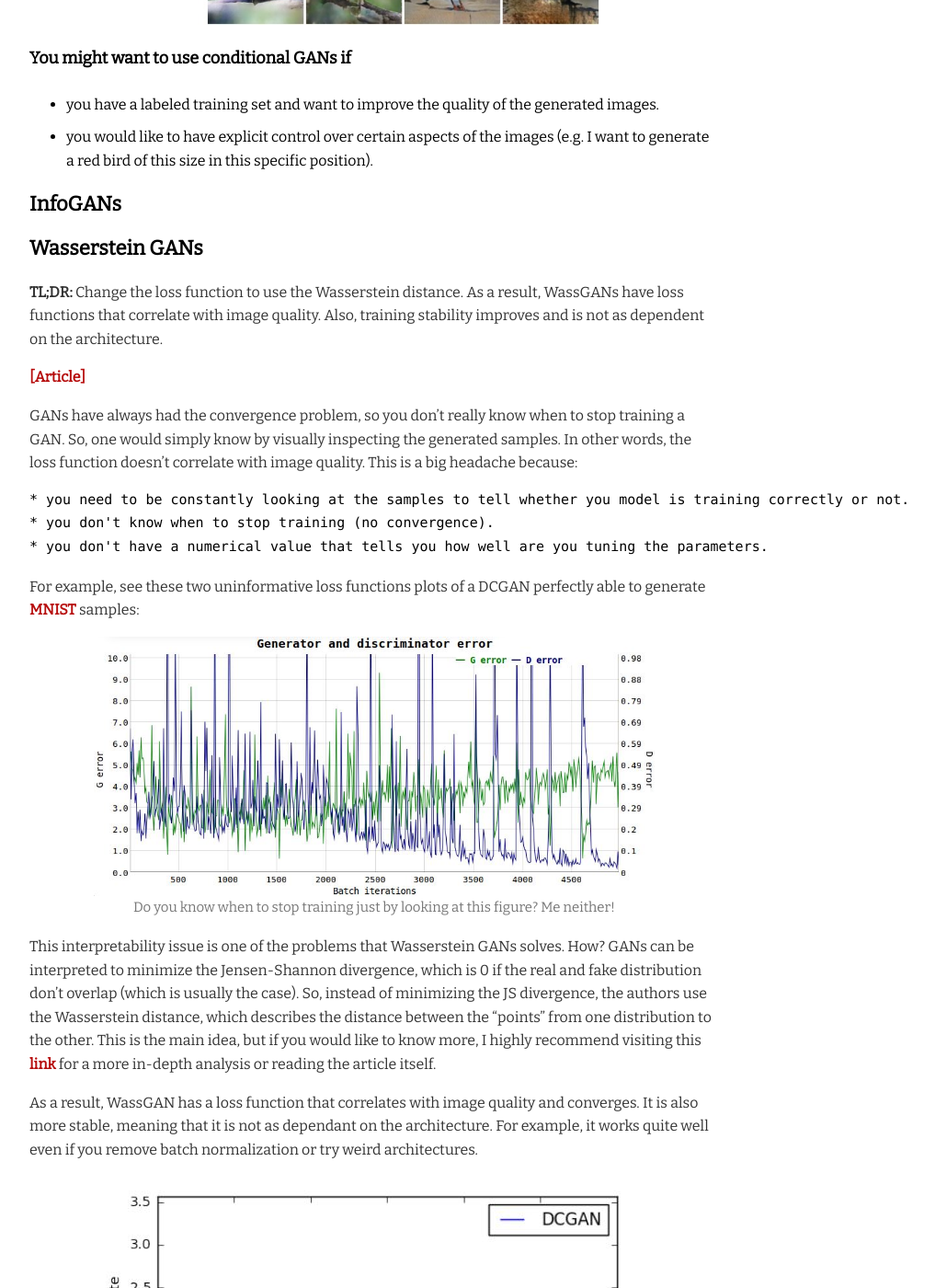
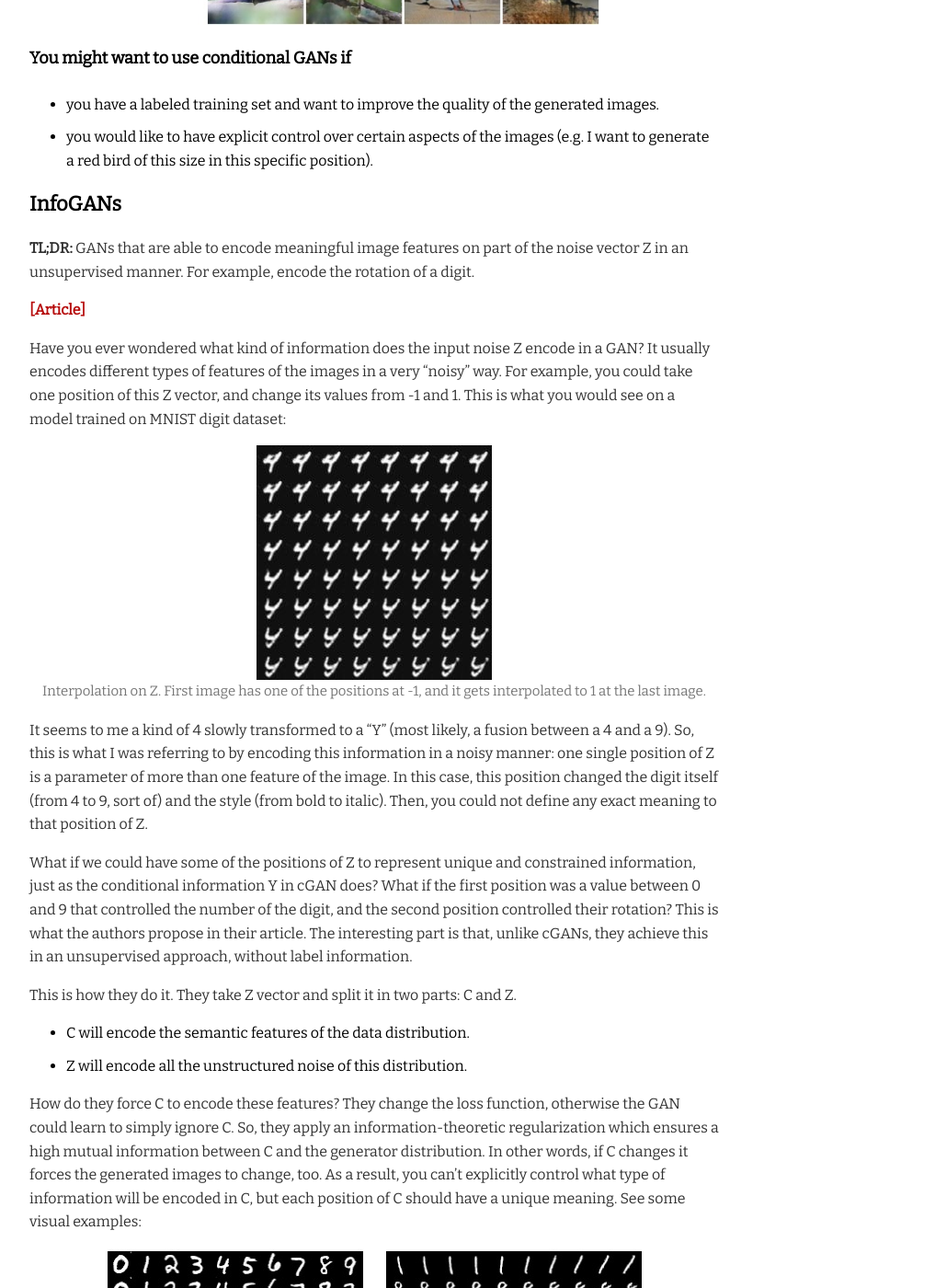
Before and after one commit to Guim3/guim3.github.io, a Jekyll site: the page built from _posts/2017-03-20-Fantastic-GANs-and-where-to-find-them.md, in a window 1280 px wide and 1400 px high, scrolled down 7469 px. Shown: the whole window at 92% size, without its empty margins (233-1250 px from the left). Built offline with Jekyll 4.4.1, drawn with Linux system fonts in a browser that asks for light colours; comment, search, counter and statistics services are not loaded; some of the changed text lies outside the part shown.

Commit message:
Add infoGAN section

```diff
--- a/_posts/2017-03-20-Fantastic-GANs-and-where-to-find-them.md
+++ b/_posts/2017-03-20-Fantastic-GANs-and-where-to-find-them.md
@@ -151,7 +151,38 @@ There are lots of interesting articles on the subject. Among them, I highlight t
 * you would like to have explicit control over certain aspects of the images (e.g. I want to generate a red bird of this size in this specific position).
 
 ### <a name="infogans"></a> InfoGANs
+**TL;DR:** GANs that are able to encode meaningful image features on part of the noise vector Z in an unsupervised manner. For example, encode the rotation of a digit.
 
+[[Article]][infoGAN]
+
+Have you ever wondered what kind of information does the input noise Z encode in a GAN? It usually encodes different types of features of the images in a very "noisy" way. For example, you could take one position of this Z vector, and change its values from -1 and 1. This is what you would see on a model trained on MNIST digit dataset:
+
+![Interpolations on Z]({{site.baseurl}}/files/blog/Fantastic-GANs-and-where-to-find-them/Z_interpolation.jpg){: :height="auto" .center-image }
+Interpolation on Z. First image has one of the positions at -1, and it gets interpolated to 1 at the last image.
+{: .img-caption}
+
+It seems to me a kind of 4 slowly transformed to a "Y" (most likely, a fusion between a 4 and a 9). So, this is what I was referring to by encoding this information in a noisy manner: one single position of Z is a parameter of more than one feature of the image. In this case, this position changed the digit itself (from 4 to 9, sort of) and the style (from bold to italic). Then, you could not define any exact meaning to that position of Z.
+
+What if we could have some of the positions of Z to represent unique and constrained information, just as the conditional information Y in cGAN does? What if the first position was a value between 0 and 9 that controlled the number of the digit, and the second position controlled their rotation? This is what the authors propose in their article. The interesting part is that, unlike cGANs, they achieve this in an unsupervised approach, without label information.
+
+This is how they do it. They take Z vector and split it in two parts: C and Z.
+
+* C will encode the semantic features of the data distribution.
+* Z will encode all the unstructured noise of this distribution.
+
+How do they force C to encode these features? They change the loss function, otherwise the GAN could learn to simply ignore C. So, they apply an information-theoretic regularization which ensures a high mutual information between C and the generator distribution. In other words, if C changes it forces the generated images to change, too. As a result, you can't explicitly control what type of information will be encoded in C, but each position of C should have a unique meaning. See some visual examples:
+
+![infoGAN_example]({{site.baseurl}}/files/blog/Fantastic-GANs-and-where-to-find-them/infoGAN_example.jpg){: :height="auto" .center-image }
+The first position of C encodes the digit class, while the 2nd position encodes the rotation.
+{: .img-caption}
+
+However, there's a price to pay for not using label information. The limitation here is that these encodings only work with fairly simple datasets, such as the MNIST dataset. Moreover, you still need to "hand-craft" each position of C. In the article, for example, they need to specify that the 1st position of C is an integer between 0 and 9 so it fits with the 10 digit classes on the dataset. So, you might consider this not to be 100% unsupervised, as you might need to give some minor details to the model.
+
+#### You might want to use infoGANs if
+
+* your dataset is not very complex.
+* you would like to train a cGAN but you don't have label information.
+* you want to see what are the main meaningful image features of your dataset.
 
 ### <a name="wassgans"></a> Wasserstein GANs
 
@@ -161,9 +192,9 @@ There are lots of interesting articles on the subject. Among them, I highlight t
 
 GANs have always had the convergence problem, so you don't really know when to stop training a GAN. So, one would simply know by visually inspecting the generated samples. In other words, the loss function doesn't correlate with image quality. This is a big headache because:
 
-	* you need to be constantly looking at the samples to tell whether you model is training correctly or not.
-	* you don't know when to stop training (no convergence).
-	* you don't have a numerical value that tells you how well are you tuning the parameters.
+* you need to be constantly looking at the samples to tell whether you model is training correctly or not.
+* you don't know when to stop training (no convergence).
+* you don't have a numerical value that tells you how well are you tuning the parameters.
 
 For example, see these two uninformative loss functions plots of a DCGAN perfectly able to generate [MNIST][MNIST] samples:
 
@@ -175,7 +206,7 @@ This interpretability issue is one of the problems that Wasserstein GANs solves.
 
 As a result, WassGAN has a loss function that correlates with image quality and converges. It is also more stable, meaning that it is not as dependant on the architecture. For example, it works quite well even if you remove batch normalization or try weird architectures.
 
-![WassGAN loss function]({{site.baseurl}}/files/blog/Fantastic-GANs-and-where-to-find-them/WassGAN_loss_function.jpg){: :height="auto" .center-image }
+![WassGAN loss function]({{site.baseurl}}/files/blog/Fantastic-GANs-and-where-to-find-them/WassGAN_loss_function.jpg){: :height="auto" width="580px" .center-image }
 This is the plot of the WassGAN loss function. The lower the loss, the higher the image quality. Neat!
 {: .img-caption}
 
```
Also changed, not shown: other parts of _posts/2017-03-20-Fantastic-GANs-and-where-to-find-them.md (+2 -1 lines), files/blog/Fantastic-GANs-and-where-to-find-them/Z_interpolation.jpg (added), files/blog/Fantastic-GANs-and-where-to-find-them/infoGAN_example.jpg (added).
